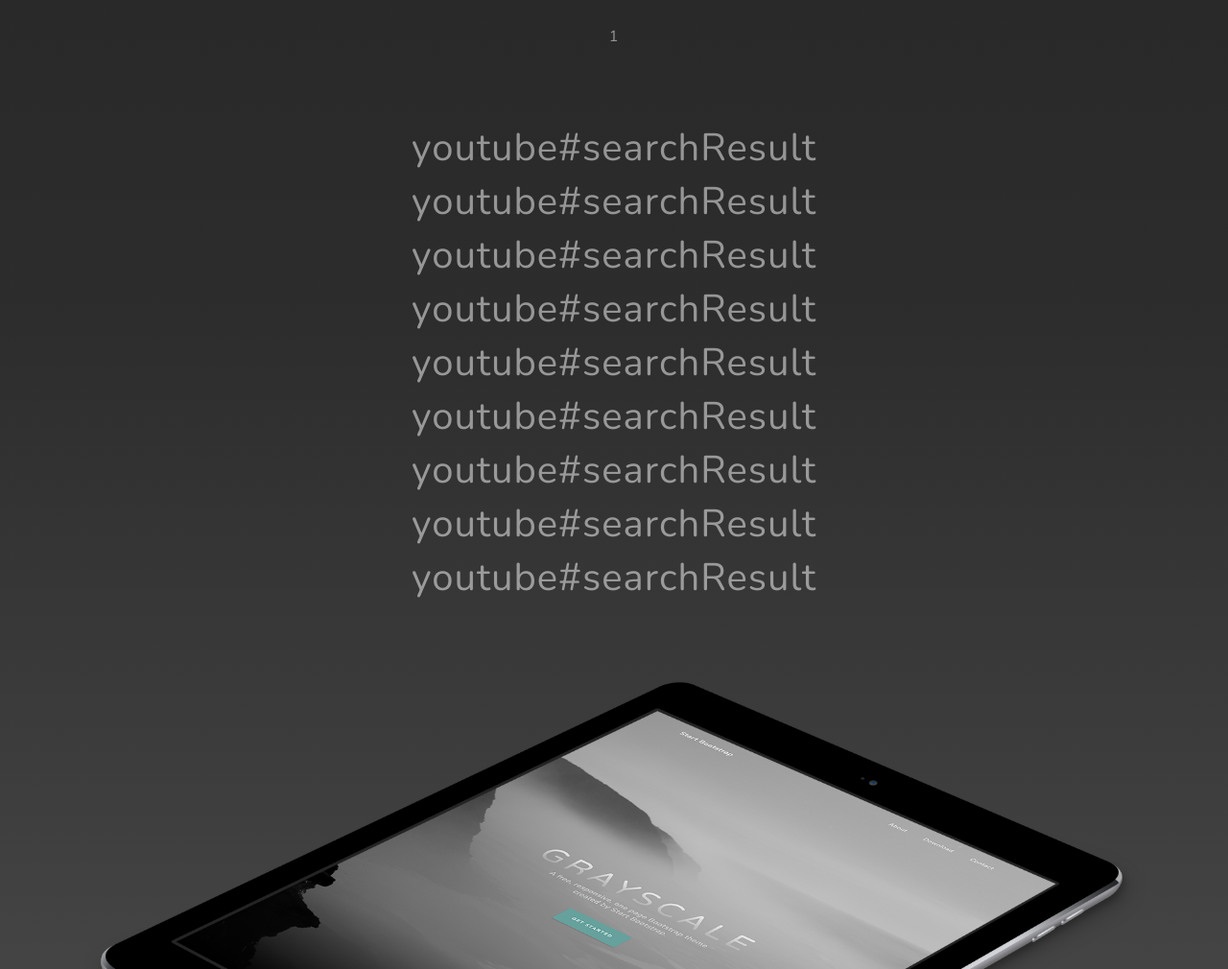
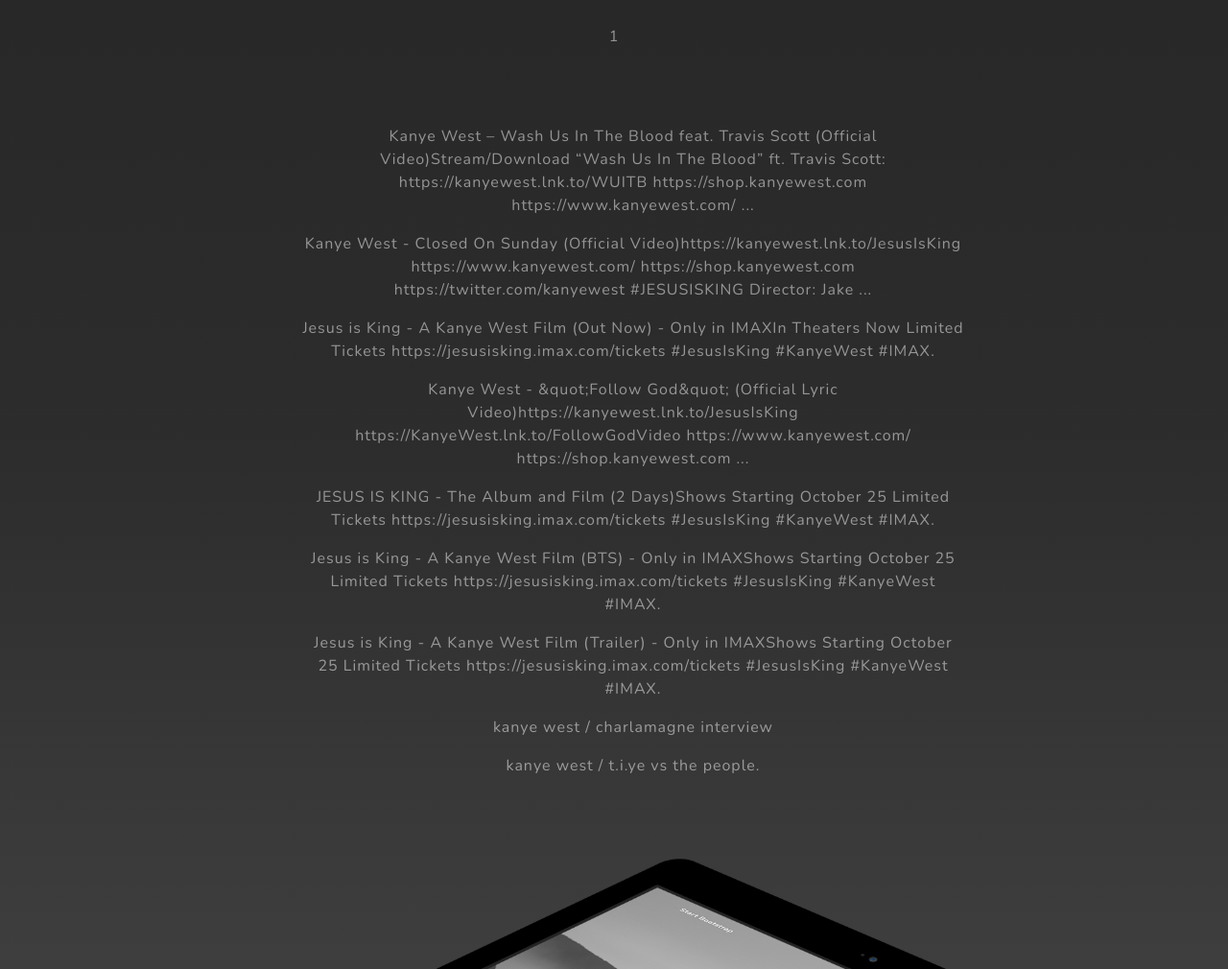
Before and after one commit to dayneyulber/jamfeedchallenge, a Gatsby site: page / in a window 1280 px wide. Shown: the part 2500-3510 px from the top of the page at 96% size. Built offline with nearby package versions, Linux system fonts and the light colour scheme; Gatsby itself is replaced by a stand-in of ours.

Commit message:
video title/description added

```diff
--- a/src/posts/VideoPostList.js
+++ b/src/posts/VideoPostList.js
@@ -11,7 +11,12 @@
       <div>
           <div>
               { VideoPostData.results.map((results, index) => {
-                  return<h1>{results.kind}</h1>
+                  return (
+                <ul>
+                    <l1>{results.snippet.title}</l1>
+                    <l2>{results.snippet.description}</l2>
+                </ul>
+                  )
               })}
           </div>
       </div>
```
